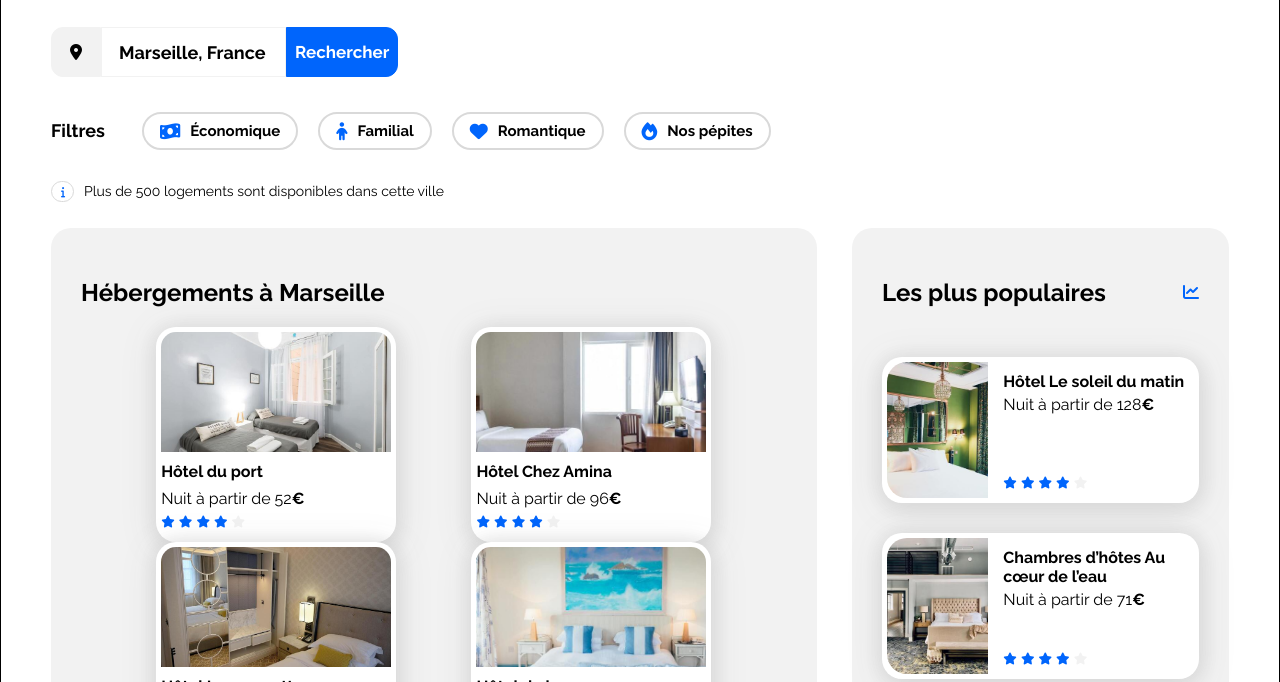
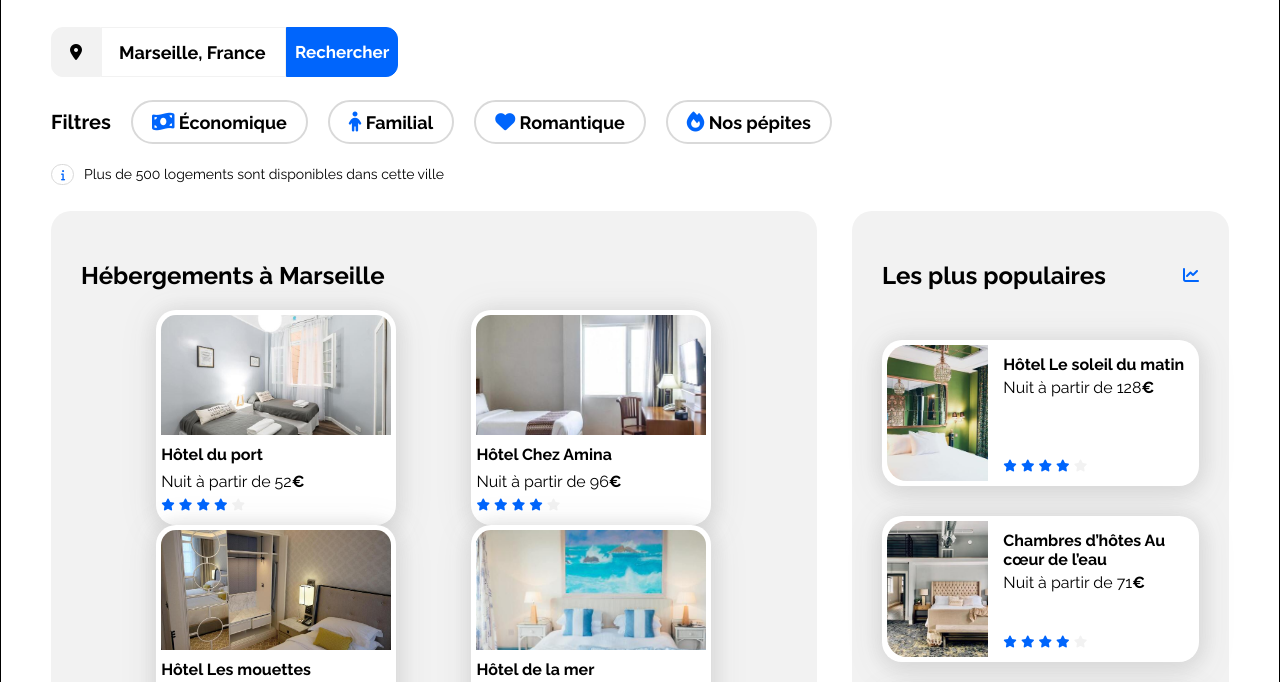
Before and after one commit to LaurieLM/Projet2_BOOKI_Lespinasse_Laurie, a plain HTML site: page index.html in a window 1280 px wide. Shown: the part 118-800 px from the top of the page. Drawn offline with Linux system fonts and the light colour scheme.

Commit message:
MAJ filtres desktop

```diff
--- a/CSS/style.css
+++ b/CSS/style.css
@@ -106,46 +106,35 @@ body {
 }
 
 .filters p {
-    font-size: 18px;
+    font-size: 20px;
     font-weight: bold;
     margin: 0;
 }
 
-.filters ul  {
-    height: 15px;
-    list-style: none;
-    display: flex;
-    flex-direction: row;
-    flex-wrap: nowrap;
-    align-items: center;
-    justify-content: space-between;
-    padding-left: 17px;
-}
-
-.filters li {
+.filters-1, .filters-2  {
     display: flex;
     justify-content: space-around;
     align-items: center;
     height: 30px;
-    font-size: 15px;
+    font-size: 18px;
     font-weight: bold;
-    border: 2px solid #d9d9d9;
-    border-radius: 50px 50px 50px 50px;
-    margin: 0 0 0 20px;
-    padding: 2px 16px 2px 6px;
 }
 
-.filters ul li:hover {
+.filters-1 li, .filters-2 li {
+    height: 30px;
+    border: 2px solid #d9d9d9;
+    border-radius: 25px;
+    margin: 0 0 0 20px;
+    padding: 10px 19px 0 19px;
+}
+
+.filters-1 li:hover, .filters-2 li:hover {
     background-color: #DEEBFF;
 }
 
-.filters ul i {
-    position: relative;
-    display: inline-block;
-    text-align: center;
-    font-size: 18px;
+.filters-1 li i, .filters-2 li i {
     color: #0065FC;
-    padding: 11px 10px 11px 10px;
+    font-size: 20px;
 }
 
 .logoinfo {
@@ -407,13 +396,13 @@ footer {
         align-items: flex-start;
     }
 
-    .filters ul {
+    /* .filters ul {
         padding: 0;
     }
 
     .filters li {
         margin: 20px 20px 0 0;
-    }
+    } */
     .hebergements-and-populaires {
         flex-direction: column;
     }
@@ -546,7 +535,7 @@ footer {
         margin: 10px 0 0 20px;
     }
 
-    .filters ul {
+    /* .filters ul {
         flex-wrap: wrap;
         padding: 0 8px;
     }
@@ -558,7 +547,7 @@ footer {
         justify-content: center;
         padding: 2px 8px 2px 6px;
 
-    }
+    } */
 
     .logoinfo {
         margin: 96px 0 -25px 0;
--- a/index.html
+++ b/index.html
@@ -49,15 +49,18 @@
                 </form>
             </div>
 
+
+
             <div class="filters">
                 <p>Filtres</p>
-
-                <ul>
-                    <li> <i class="fas fa-money-bill-wave"></i> Économique</li>
-                    <li> <i class="fas fa-child"></i> Familial</li>
-                    <li> <i class="fas fa-heart"></i> Romantique</li>
-                    <li> <i class="fa-solid fa-fire"></i>Nos pépites</li>
-                </ul>
+                <div class="filters-1">
+                    <li><i class="fas fa-money-bill-wave"></i> Économique</li>
+                    <li><i class="fas fa-child"></i> Familial</li>
+                </div>
+                <div class="filters-2">
+                    <li><i class="fas fa-heart"></i> Romantique</li>
+                    <li><i class="fa-solid fa-fire"></i> Nos pépites</li>
+                </div>
             </div>
         </header>
 
```
